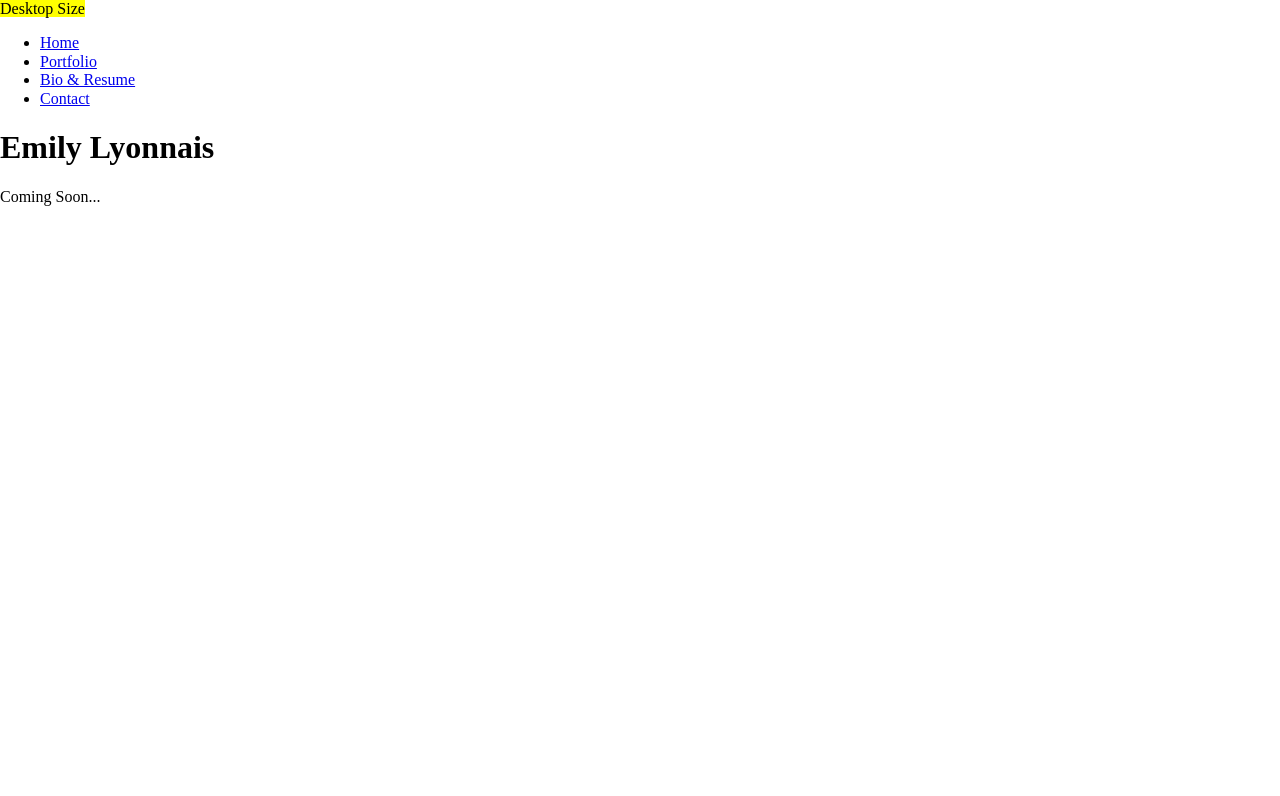
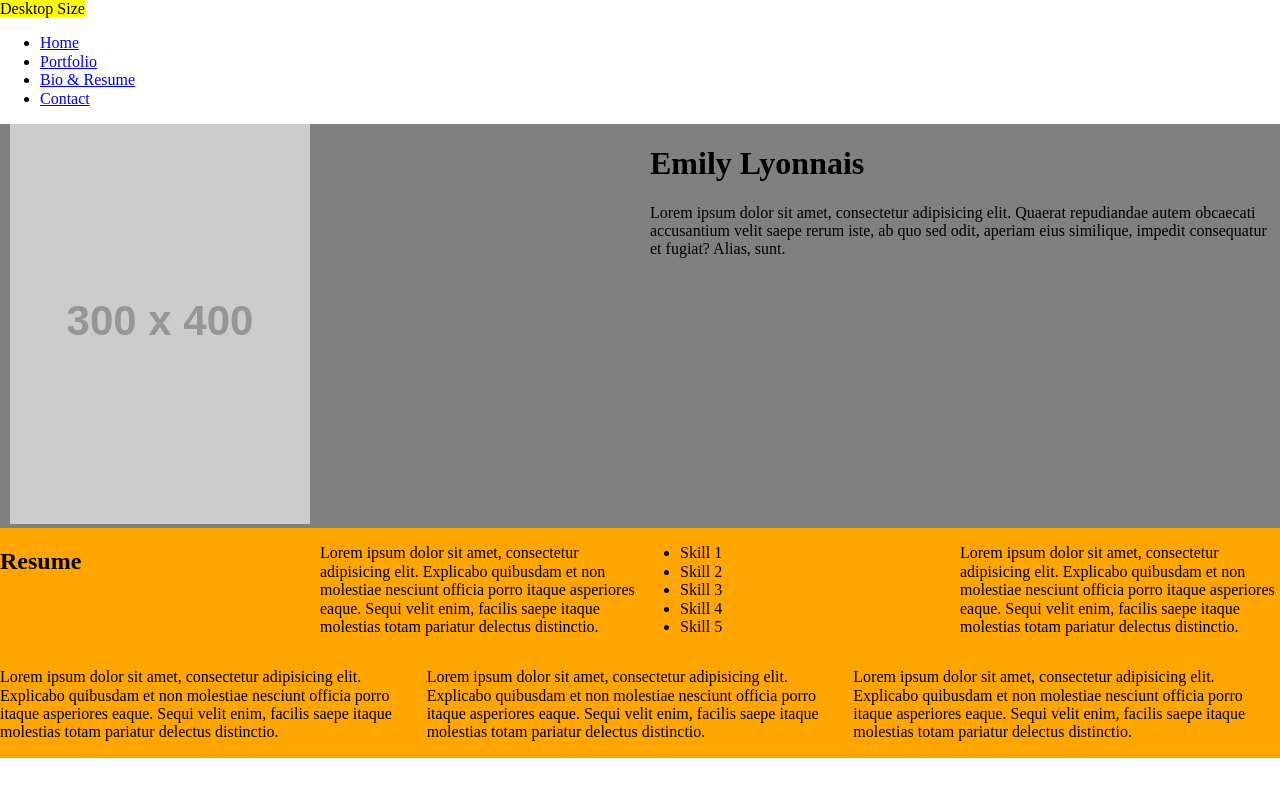
Before and after one commit to elyonnais/user-sample, a plain HTML site: page bio.html in a window 1280 px wide. Drawn offline with nearby package versions, Linux system fonts and the light colour scheme; placeholder pictures from the web are drawn by us.

Commit message:
updated bio and css

```diff
--- a/bio.html
+++ b/bio.html
@@ -13,7 +13,7 @@
 	<link rel="stylesheet" href="css/styles.css">
 
 </head>
-<body>
+<body class="bio">
 
 	<nav>
 		<ul>
@@ -24,9 +24,53 @@
 		</ul>
 	</nav>
 
-	<h1>Emily Lyonnais</h1>
+	<article id="bio">
+	    <section>
+	        <img src="http://placehold.it/300x400" alt="">
+	    </section>
+	    <section>
+	        	<h1>Emily Lyonnais</h1>
+	        	<p>Lorem ipsum dolor sit amet, consectetur adipisicing elit. Quaerat repudiandae autem obcaecati accusantium velit saepe rerum iste, ab quo sed odit, aperiam eius similique, impedit consequatur et fugiat? Alias, sunt.</p>
 
-	<p>Coming Soon...</p>
+	    </section>
+	</article>
+
+	<article id="resume">
+	    <section>
+	        <h2>Resume</h2>
+	    </section>
+	    <section>
+	        <p>Lorem ipsum dolor sit amet, consectetur adipisicing elit. Explicabo quibusdam et non molestiae nesciunt officia porro itaque asperiores eaque. Sequi velit enim, facilis saepe itaque molestias totam pariatur delectus distinctio.</p>
+	    </section>
+	    <section>
+	        <ul>
+	            <li>Skill 1</li>
+	            <li>Skill 2</li>
+	            <li>Skill 3</li>
+	            <li>Skill 4</li>
+	            <li>Skill 5</li>
+	        </ul>
+	    </section>
+	    <section>
+	        <p>Lorem ipsum dolor sit amet, consectetur adipisicing elit. Explicabo quibusdam et non molestiae nesciunt officia porro itaque asperiores eaque. Sequi velit enim, facilis saepe itaque molestias totam pariatur delectus distinctio.</p>
+	    </section>
+	    <section>
+	        <p>Lorem ipsum dolor sit amet, consectetur adipisicing elit. Explicabo quibusdam et non molestiae nesciunt officia porro itaque asperiores eaque. Sequi velit enim, facilis saepe itaque molestias totam pariatur delectus distinctio.</p>
+	    </section>
+	    <section>
+	        <p>Lorem ipsum dolor sit amet, consectetur adipisicing elit. Explicabo quibusdam et non molestiae nesciunt officia porro itaque asperiores eaque. Sequi velit enim, facilis saepe itaque molestias totam pariatur delectus distinctio.</p>
+	    </section>
+	    <section>
+	        <p>Lorem ipsum dolor sit amet, consectetur adipisicing elit. Explicabo quibusdam et non molestiae nesciunt officia porro itaque asperiores eaque. Sequi velit enim, facilis saepe itaque molestias totam pariatur delectus distinctio.</p>
+	    </section>
+
+
+
+	</article>
+
+
+
+
 
 </body>
 </html>
--- a/css/styles.css
+++ b/css/styles.css
@@ -1,5 +1,37 @@
 /* Your Awesome Styling*/
 
+
+/* Bio */
+.bio #bio {
+    background: gray;
+   display: flex;
+    justify-content: space-between;
+}
+
+.bio #bio section {
+    margin: 0 10px;
+    width: 50%;
+}
+
+.bio section:nth-child(1) {
+    width: 400px;
+}
+
+/* Resume */
+.bio #resume {
+    background: orange;
+    display: flex;
+    flex-flow: wrap row;
+}
+
+.bio #resume section {
+    flex: 1 25%;
+}
+
+/* Form */
+.contact {
+    background: green;
+}
 
 
 
```
